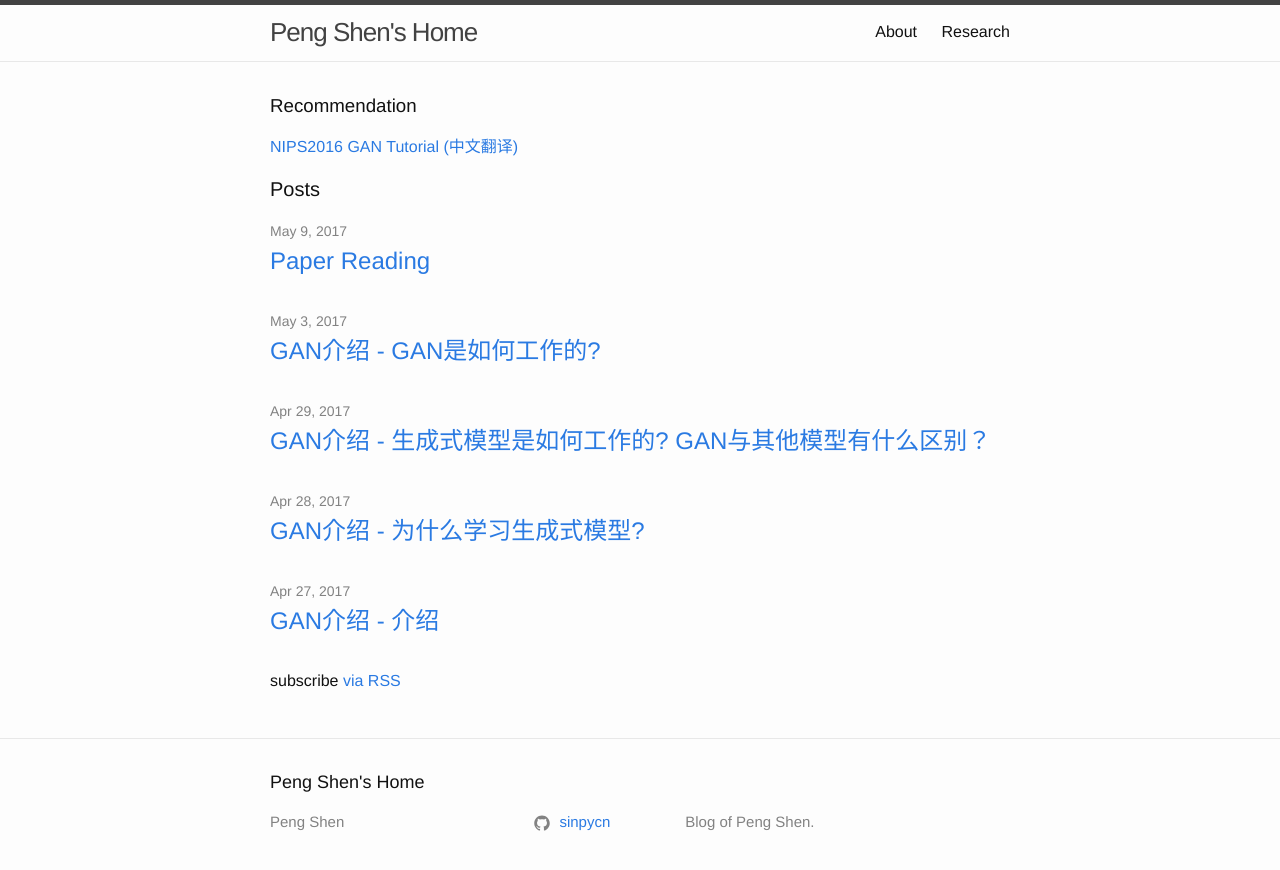
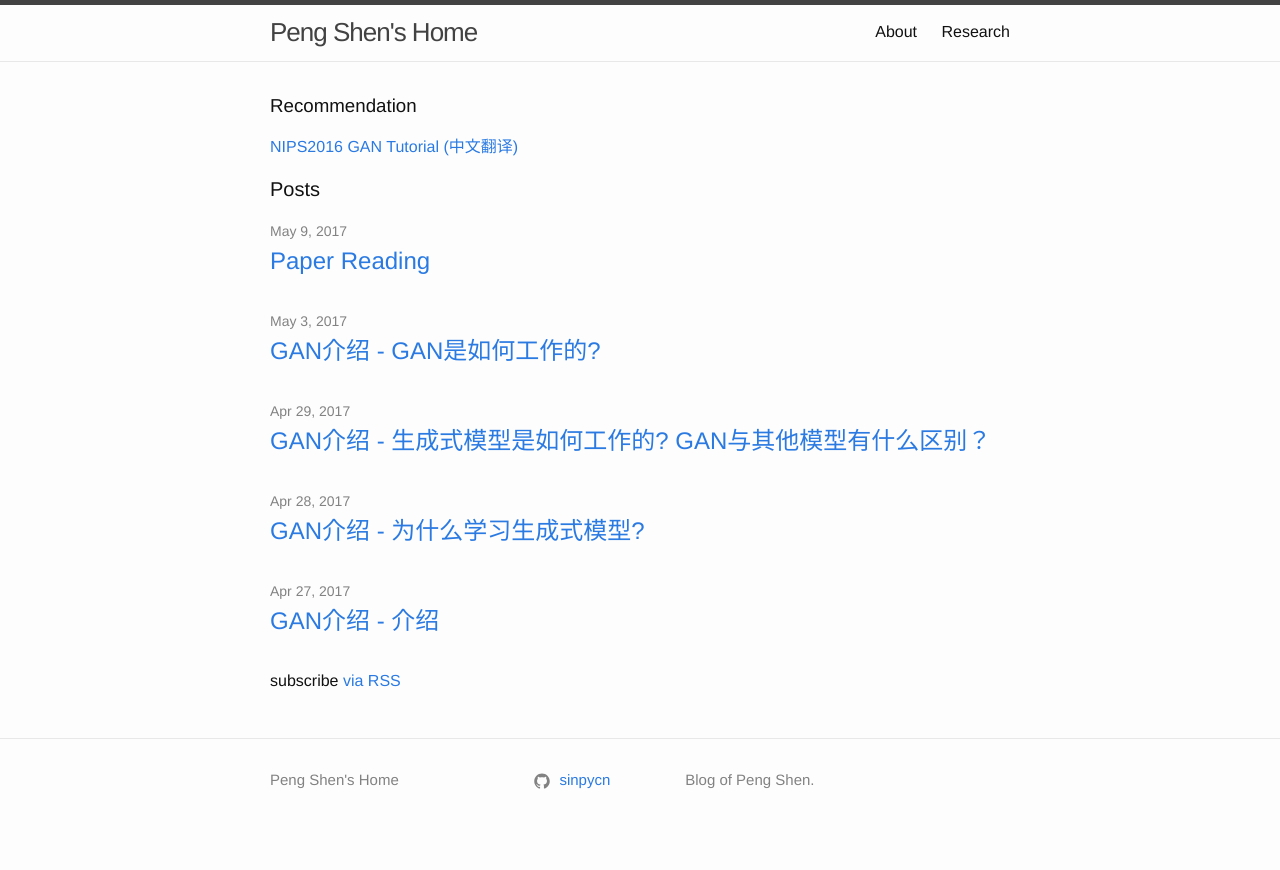
Before and after one commit to sinpycn/sinpycn.github.io, a Jekyll site: the page built from index.md, in a window 1280 px wide. Shown: the top 870 px of the page. Built offline with Jekyll 4.4.1, drawn with Linux system fonts in a browser that asks for light colours.

Commit message:
Update footer.html

```diff
--- a/_includes/footer.html
+++ b/_includes/footer.html
@@ -1,18 +1,12 @@
 <footer class="site-footer">
 
   <div class="wrapper">
-
-    <h2 class="footer-heading">{{ site.title | escape }}</h2>
 
     <div class="footer-col-wrapper">
       <div class="footer-col footer-col-1">
         <ul class="contact-list">
           <li>
-            {% if site.author %}
-              {{ site.author | escape }}
-            {% else %}
-              {{ site.title | escape }}
-            {% endif %}
+            {{ site.title | escape }}
             </li>
             {% if site.email %}
             <li><a href="mailto:{{ site.email }}">{{ site.email }}</a></li>
```
